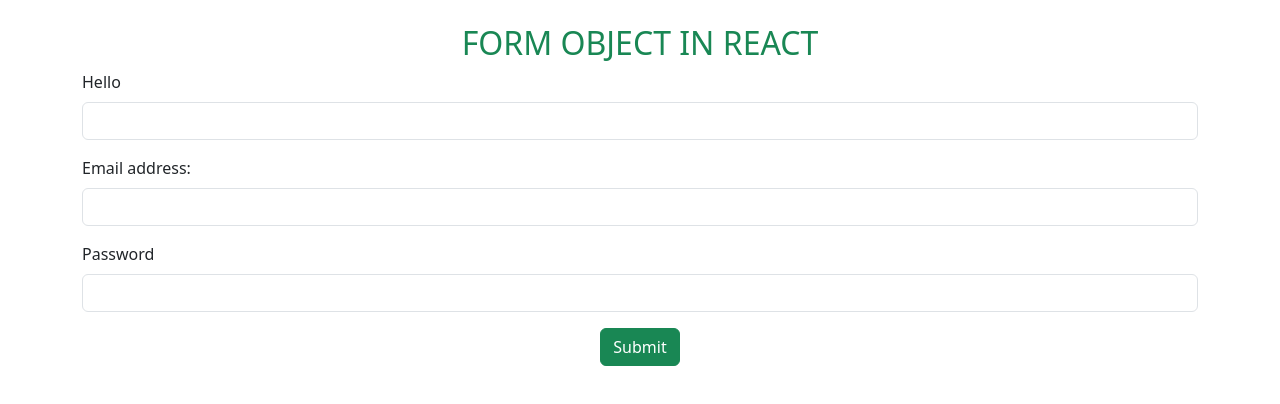
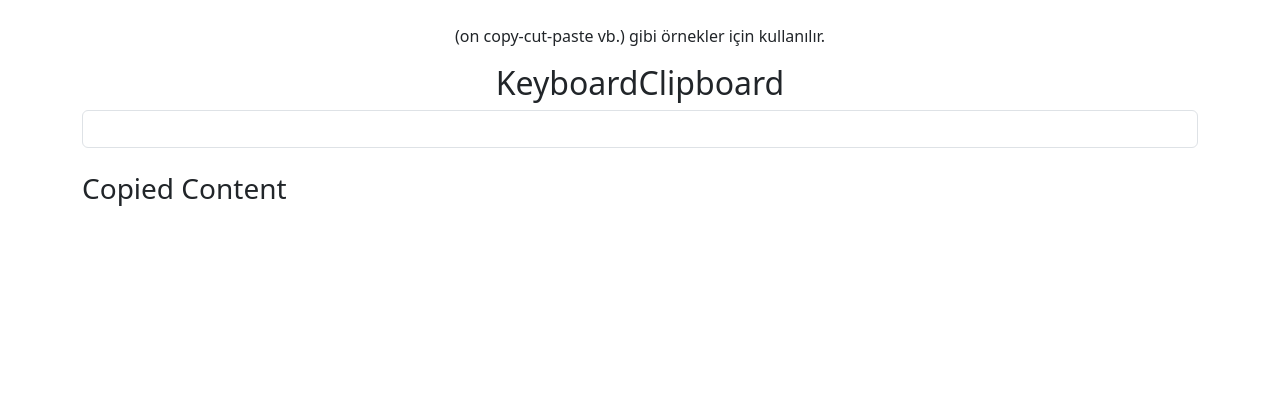
Before and after one commit to koraykoksal/react-app_useStateHook-Events, a React (Create React App) app: page / in a window 1280 px wide. Shown: the top 404 px of the page. Built offline with nearby package versions, Linux system fonts and the light colour scheme.

Commit message:
keyboardclipboard

```diff
--- a/src/App.js
+++ b/src/App.js
@@ -9,8 +9,8 @@ function App() {
   return (
     <div>
       {/* <Form /> */}
-      <FormObject/>
-      {/* <KeyboardEvents /> */}
+      {/* <FormObject/> */}
+      <KeyboardEvents />
       {/* <MouseEvent /> */}
     </div>
   )
--- a/src/components/2-keyboardClipboardEvents/KeyboardClipboard.jsx
+++ b/src/components/2-keyboardClipboardEvents/KeyboardClipboard.jsx
@@ -1,7 +1,28 @@
+import { useState } from "react"
+
+
 
 const KeyboardClipboard = () => {
+
+  const [content, setContent] = useState("")
+
+
   return (
-    <div>KeyboardClipboard</div>
+    <div className="container mt-4">
+
+      <p className="text-center">(on copy-cut-paste vb.) gibi örnekler için kullanılır.</p>
+
+      <h2 className="text-center">KeyboardClipboard</h2>
+
+      <input type="text" name="" id="" className="form-control" onChange={(e)=>setContent(e.target.value)} />
+
+      <div className="mt-4">
+          <h3>Copied Content</h3>
+          <p>{content}</p>
+      </div>
+
+
+    </div>
   )
 }
 
```
